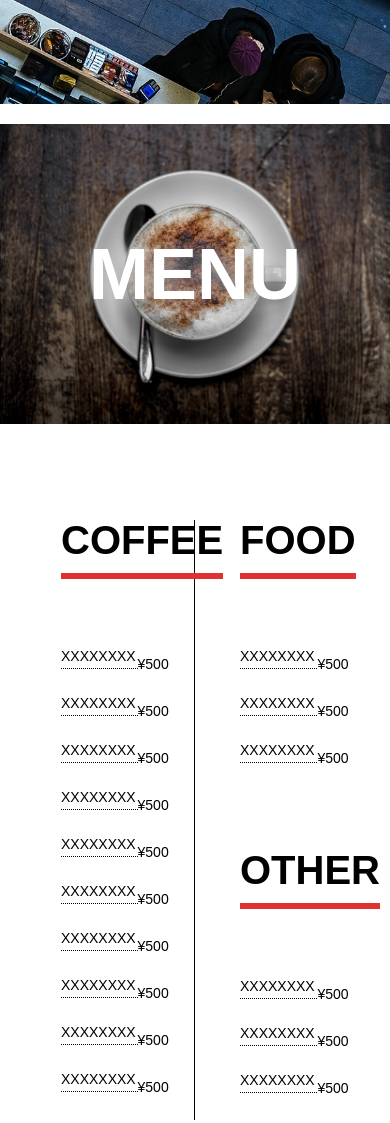
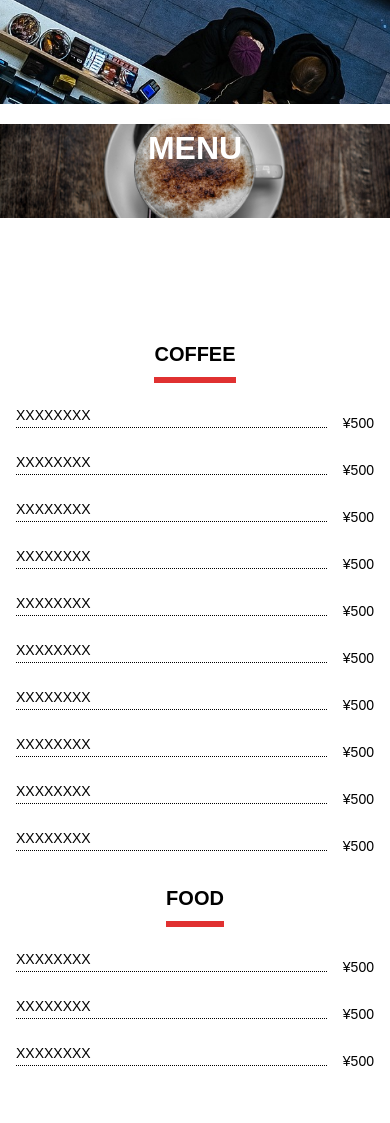
Before and after one commit to hiroto0118/coffee, a plain HTML site: page index.html in a window 390 px wide. Shown: the part 740-1863 px from the top of the page. Drawn offline with Linux system fonts and the light colour scheme.

Commit message:
Add files via upload

```diff
--- a/style.css
+++ b/style.css
@@ -42,7 +42,7 @@ img {
     height: 100vh;
     background-size: cover;
     background-position: center;
-    background-image: url(https://github.com/hiroto0118/coffee/blob/main/images/mainvisual.jpg?raw=true);
+    background-image: url(images/mainvisual.jpg);
     position: relative;
     margin-bottom: 20px;
 }
@@ -80,7 +80,7 @@ img {
 }
 
 #menu .menu-img {
-    background-image: url(https://github.com/hiroto0118/coffee/blob/main/images/manu.jpg?raw=true);
+    background-image: url(images/manu.jpg);
     position: relative;
     margin-bottom: 96px;
 }
@@ -134,7 +134,7 @@ img {
 }
 
 #about .about-img {
-    background-image: url(https://github.com/hiroto0118/coffee/blob/main/images/about.jpg?raw=true);
+    background-image: url(images/about.jpg);
     position: relative;
     margin-bottom: 83px;
 }
@@ -210,7 +210,7 @@ img {
 }
 
 #location .location-img {
-    background-image: url(https://github.com/hiroto0118/coffee/blob/main/images/location.jpg?raw=true);
+    background-image: url(images/location.jpg);
     position: relative;
     margin-bottom: 83px;
 }
@@ -239,3 +239,58 @@ img {
     font-size: 10px;
     padding: 10px 0;
 }
+
+@media screen and (max-width: 767px) {
+    .site-title {
+      top: 42%;
+    }
+    .sec-title {
+      font-size: 2rem;
+      top: 26%;
+    }
+    .item-title {
+      font-size: 1.25rem;
+      margin-bottom :25px;
+    }
+    .fixed-bg {
+      height: 94px;
+      /* スマホ時は背景をスクロールするように変更 */
+      background-attachment: scroll;
+    }
+    .wrapper {
+      padding: 30px 16px 60px 16px;
+    }
+
+    /*-------------------------------------------
+    Menu
+    -------------------------------------------*/
+    #menu {
+      margin-top: 10px;
+    }
+    #menu .menu-content {
+      flex-direction: column;
+    }
+    #menu .menu-content .menu-item {
+      width: 100%;
+      padding: 0;
+    }
+    #menu .menu-item:first-child {
+      border-right: none;
+    }
+    #menu .menu-item dl {
+      margin-bottom: 10px;
+    }
+    #menu .menu-item dl.food {
+      margin-bottom: 10px;
+    }
+
+    /*-------------------------------------------
+    About
+    -------------------------------------------*/
+    #about ul {
+      flex-direction: column;
+    }
+    #about .about-content ul li {
+      width: 100%;
+    }
+  }
```
